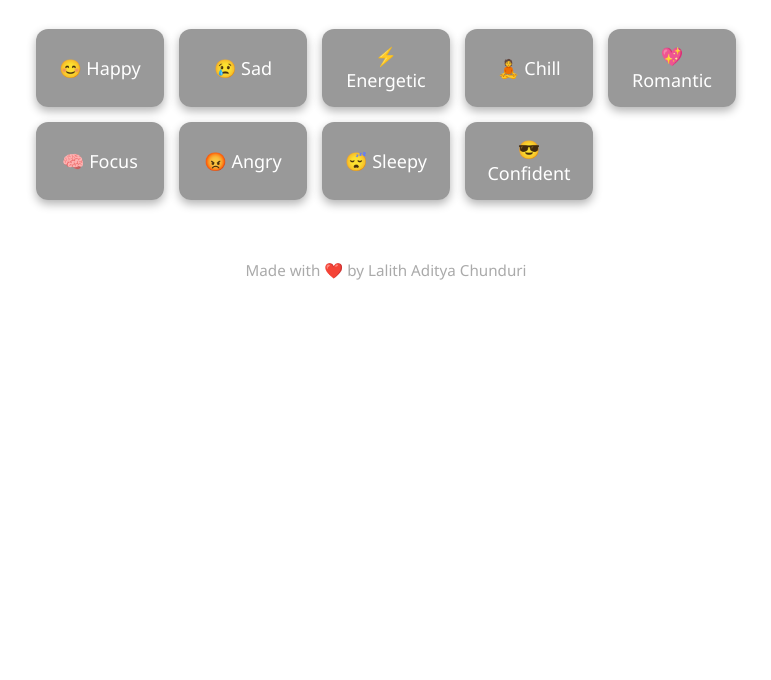
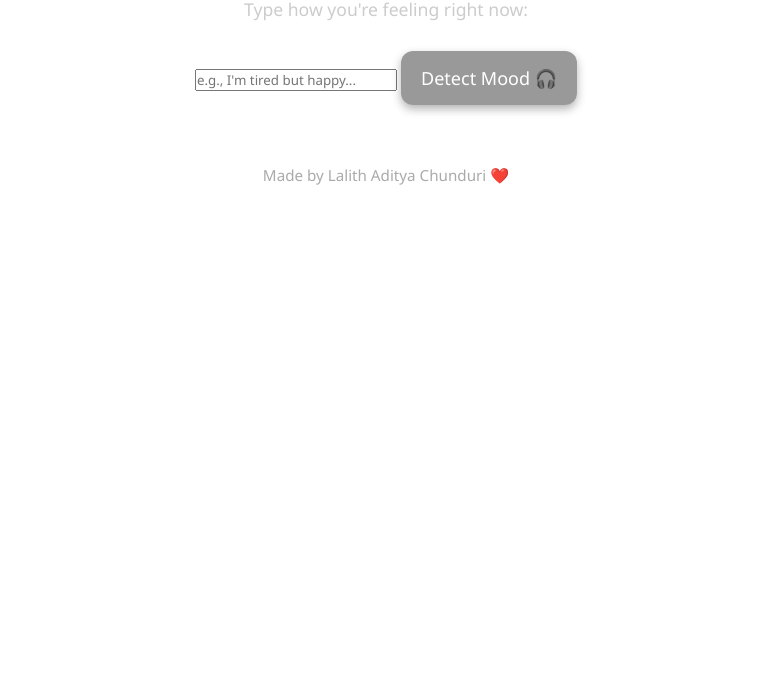
Before and after one commit to Nightyelf2403/MoodTunes, a plain HTML site: page client/index.html in a window 1280 px wide. Shown: the part 120-800 px from the top of the page, without its empty margins (254-1025 px from the left). Drawn offline with Linux system fonts and the light colour scheme.

Commit message:
Update index.html

```diff
--- a/client/index.html
+++ b/client/index.html
@@ -1,35 +1,21 @@
+// 📁 client/index.html
 <!DOCTYPE html>
 <html lang="en">
 <head>
   <meta charset="UTF-8" />
-  <meta name="viewport" content="width=device-width, initial-scale=1.0"/>
-  <title>MoodTunes 🎵</title>
+  <meta name="viewport" content="width=device-width, initial-scale=1.0" />
+  <title>MoodTunes AI 🎵</title>
   <link rel="stylesheet" href="style.css" />
 </head>
 <body id="body">
   <div class="container">
-    <h1>MoodTunes <span>🎵</span></h1>
-    <p>Select your current mood to get a matching playlist.</p>
-
-    <div class="mood-buttons">
-      <button onclick="suggest('happy')">😊 Happy</button>
-      <button onclick="suggest('sad')">😢 Sad</button>
-      <button onclick="suggest('energetic')">⚡ Energetic</button>
-      <button onclick="suggest('chill')">🧘 Chill</button>
-      <button onclick="suggest('romantic')">💖 Romantic</button>
-      <button onclick="suggest('focus')">🧠 Focus</button>
-      <button onclick="suggest('angry')">😡 Angry</button>
-      <button onclick="suggest('sleepy')">😴 Sleepy</button>
-      <button onclick="suggest('confident')">😎 Confident</button>
-    </div>
-
-    <div id="result" class="result"></div>
+    <h1>MoodTunes AI 🎯</h1>
+    <p>Type how you're feeling right now:</p>
+    <input type="text" id="userInput" placeholder="e.g., I'm tired but happy..." />
+    <button onclick="predictMood()">Detect Mood 🎧</button>
+    <div id="result"></div>
   </div>
-
-  <footer>
-    Made with ❤️ by Lalith Aditya Chunduri
-  </footer>
-
+  <footer>Made by Lalith Aditya Chunduri ❤️</footer>
   <script src="script.js"></script>
 </body>
 </html>
```
